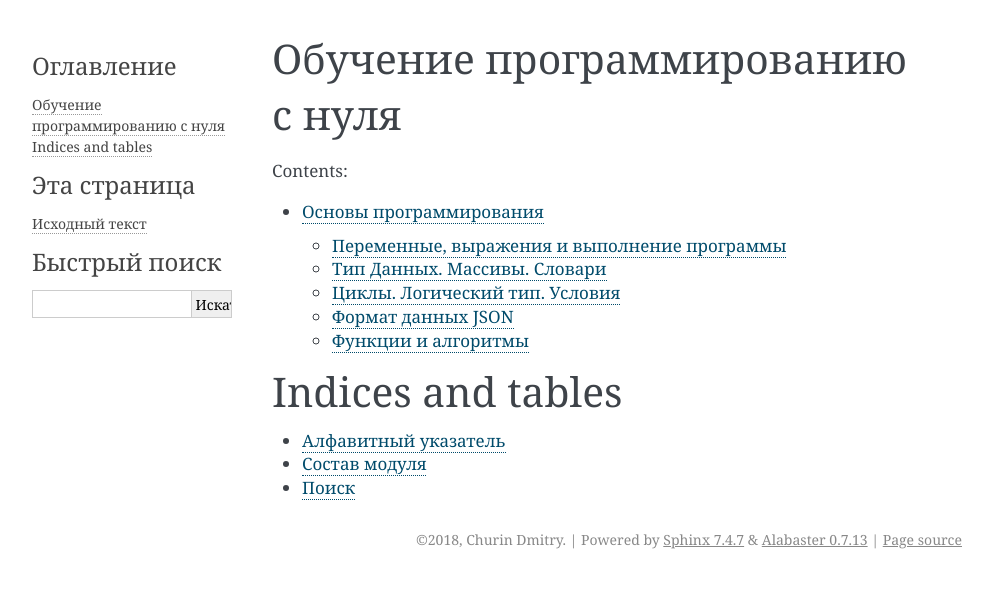
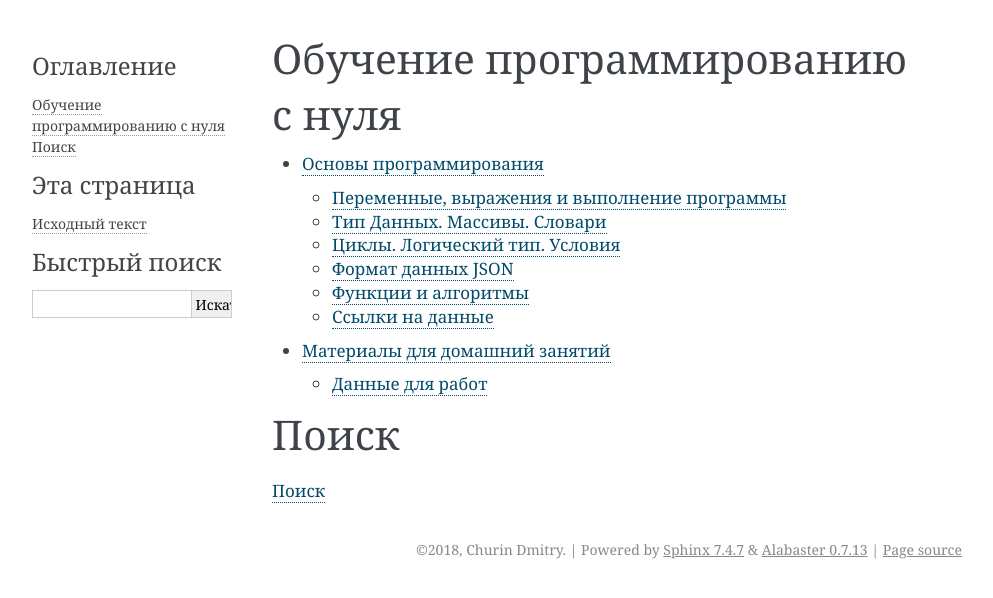
Before and after one commit to Intey/programming-tutorial, a Sphinx documentation site: the page built from source/index.rst, in a window 1280 px wide. Shown: the top 598 px of the page, without its empty margins (148-1141 px from the left). Built offline with Sphinx 7.4.7, drawn with Linux system fonts in a browser that asks for light colours.

Commit message:
[up]: homework

```diff
--- a/source/basic/index.rst
+++ b/source/basic/index.rst
@@ -5,10 +5,18 @@
 
 .. toctree::
    :maxdepth: 2
-   :caption: Contents:
 
    values
    types
    cycles_if
    json
    functions
+   refs
+
+Материалы для домашний занятий
+==============================
+
+.. toctree::
+   :maxdepth: 2
+
+   tasks/base
--- a/source/index.rst
+++ b/source/index.rst
@@ -8,15 +8,11 @@
 
 .. toctree::
    :maxdepth: 2
-   :caption: Contents:
 
    basic/index
 
 
+Поиск
+=====
 
-Indices and tables
-==================
-
-* :ref:`genindex`
-* :ref:`modindex`
-* :ref:`search`
+:ref:`search`
--- /dev/null
+++ b/source/python/index.rst
@@ -0,0 +1,2 @@
+Python и что есть готового
+==========================
```
Also changed, not shown: source/basic/refs.rst (added, +18 -0 lines), source/basic/tasks/base.rst (added, +161 -0 lines).
